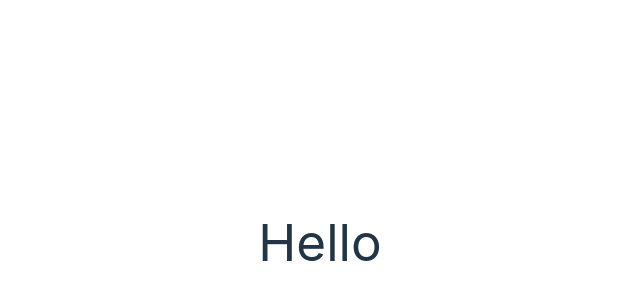
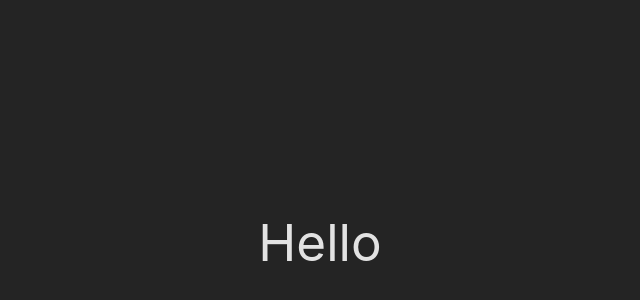
Before and after one commit to ramirezDg/ramirezDg-app, a React (Vite) app in the folder ramirezDg-app/: page / in a window 1280 px wide. Shown: the part 158-458 px from the top of the page, without its empty margins (320-960 px from the left). Built offline with nearby package versions, Linux system fonts and the light colour scheme.

Commit message:
Add: Font Burtons

```diff
--- a/ramirezDg-app/index.html
+++ b/ramirezDg-app/index.html
@@ -4,7 +4,7 @@
     <meta charset="UTF-8" />
     <link rel="icon" type="image/svg+xml" href="/favicon.svg" />
     <meta name="viewport" content="width=device-width, initial-scale=1.0" />
-    <title>ramirezDg | Portfolio</title>
+    <title>ramirezDg | Portofolio</title>
   </head>
   <body>
     <div id="root"></div>
--- a/ramirezDg-app/package.json
+++ b/ramirezDg-app/package.json
@@ -11,7 +11,8 @@
   },
   "dependencies": {
     "react": "^18.2.0",
-    "react-dom": "^18.2.0"
+    "react-dom": "^18.2.0",
+    "react-icons": "^5.0.1"
   },
   "devDependencies": {
     "@types/react": "^18.2.55",
--- a/ramirezDg-app/src/index.css
+++ b/ramirezDg-app/src/index.css
@@ -58,15 +58,7 @@ button:focus-visible {
   outline: 4px auto -webkit-focus-ring-color;
 }
 
-@media (prefers-color-scheme: light) {
-  :root {
-    color: #213547;
-    background-color: #ffffff;
-  }
-  a:hover {
-    color: #747bff;
-  }
-  button {
-    background-color: #f9f9f9;
-  }
+@font-face {
+  font-family: 'burtons';
+  src: url(../public/Burtons.otf);
 }
```
Also changed, not shown: ramirezDg-app/public/Burtons.otf (added), 1 other file (tests, documents, lock files or other folders).
